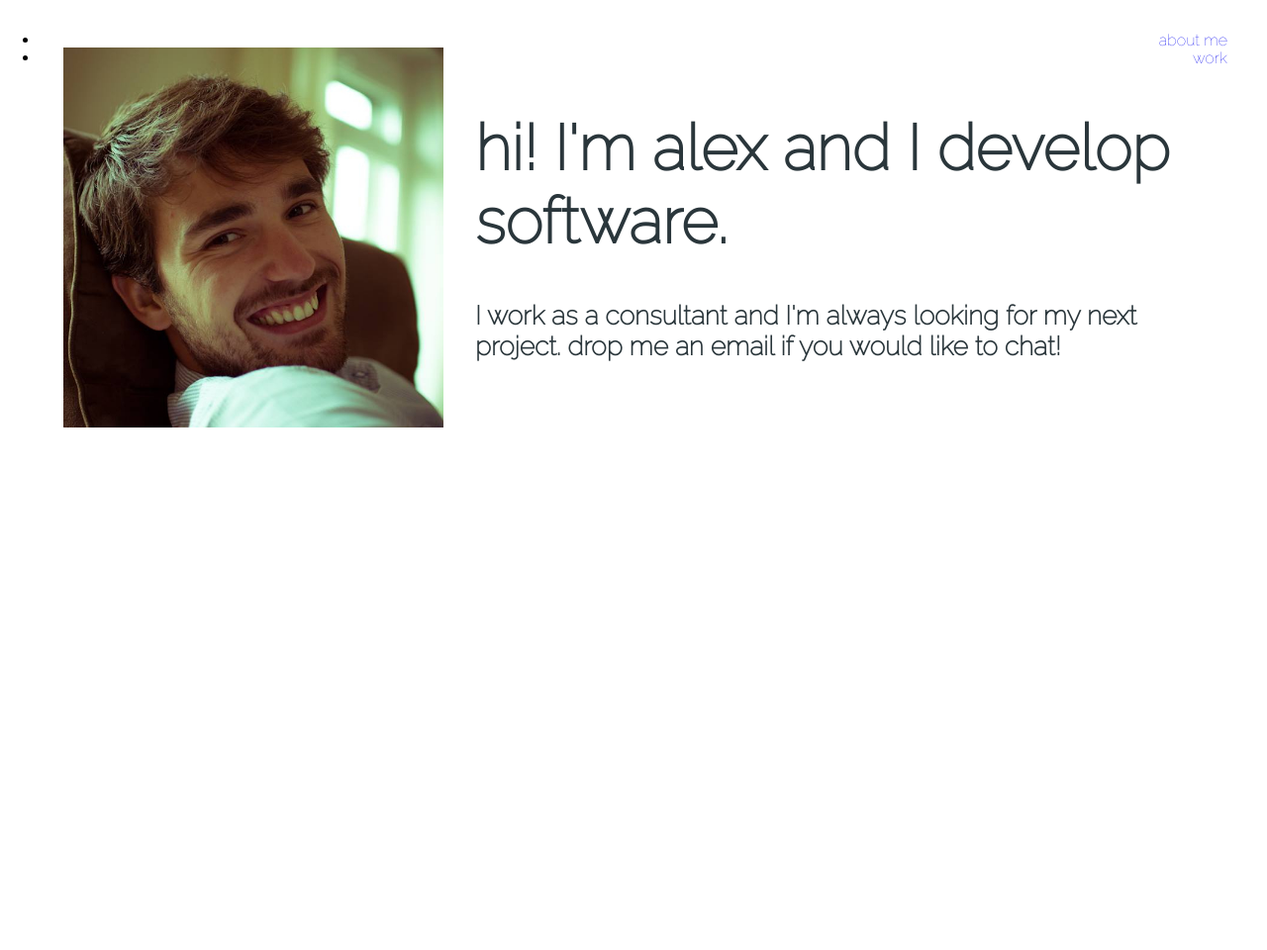
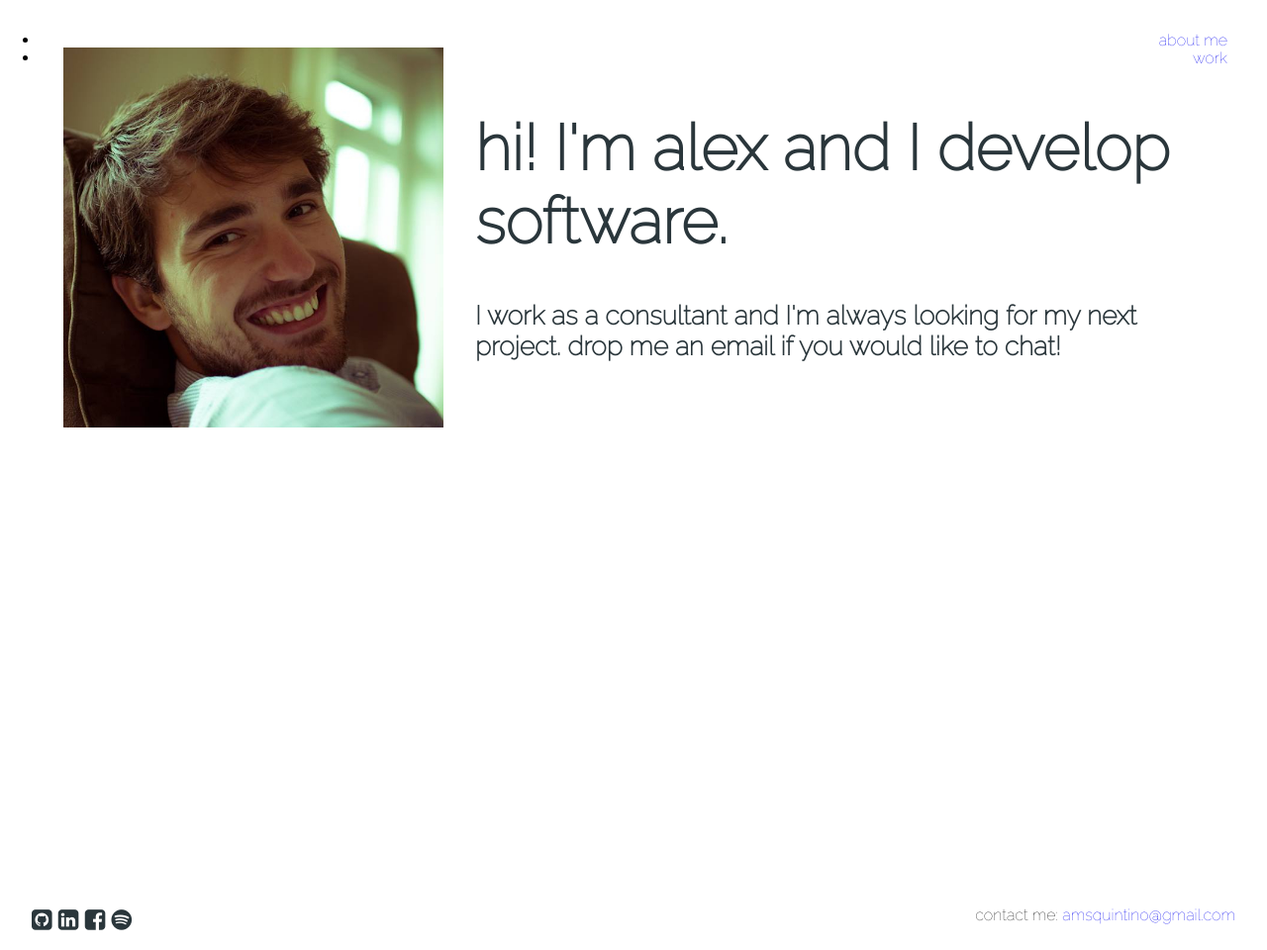
Before and after one commit to alexquintino/alexquintino.github.io, a Jekyll site: the page built from index.html, in a window 1280 px wide. Shown: the whole page at 99% size. Built offline with Jekyll 4.4.1, drawn with Linux system fonts in a browser that asks for light colours; nearby versions of some CDN libraries; before the commit the page ends 900 px from its top, so only the background shows below that.

Commit message:
Added footer with social links and email

```diff
--- /dev/null
+++ b/_data/links.yml
@@ -0,0 +1,4 @@
+github: "https://github.com/alexquintino"
+facebook: "https://www.facebook.com/alexandrequintino"
+linkedin: "https://www.linkedin.com/in/alexandrequintino"
+spotify: "https://play.spotify.com/user/118430647"
--- /dev/null
+++ b/_includes/footer.html
@@ -0,0 +1,15 @@
+<footer>
+  <div class="pure-g">
+    <div class="pure-u-1-2 social-links">
+      <ul>
+        <li><a href={{ site.data.links.github }}> <i class="fa fa-github-square"></i></a></li>
+        <li><a href={{ site.data.links.linkedin }}><i class="fa fa-linkedin-square"></i></a></li>
+        <li><a href={{ site.data.links.facebook }}><i class="fa fa-facebook-square"></i></a></li>
+        <li><a href={{ site.data.links.spotify }}><i class="fa fa-spotify"></i></a></li>
+      </ul>
+    </div>
+    <div class="pure-u-1-2 email">
+      contact me: <a href="mailto:amsquintino@gmail.com">amsquintino@gmail.com</a>
+    </div>
+  </div>
+</footer>
--- a/_layouts/default.html
+++ b/_layouts/default.html
@@ -5,6 +5,7 @@
     <meta name="viewport" content="width=device-width, initial-scale=1">
     <link rel="stylesheet" href="//cdnjs.cloudflare.com/ajax/libs/pure/0.5.0/pure-min.css">
     <link href='//fonts.googleapis.com/css?family=Raleway:100' rel='stylesheet' type='text/css'>
+    <link href='//cdnjs.cloudflare.com/ajax/libs/font-awesome/4.2.0/css/font-awesome.min.css' rel='stylesheet' type='text/css'>
     <link rel="stylesheet" href="/css/main.css">
     <title>Alexandre Quintino</title>
     {% include ga.html %}
@@ -12,5 +13,6 @@
   <body>
     {% include header.html %}
     {{ content }}
+    {% include footer.html %}
   </body>
 </html>
--- a/css/main.scss
+++ b/css/main.scss
@@ -3,6 +3,7 @@
 
 $content-margin: 0 4em;
 $content-padding: 3em 0;
+$header-footer-margin: 0 2em;
 $text-color: #2A363B;
 $duration-color: lightgray;
 
@@ -31,6 +32,33 @@ header {
     margin: 0;
     text-align: right;
     padding-right: 40px;
+  }
+}
+
+footer {
+  margin: $header-footer-margin;
+
+  .social-links, .email {
+    margin: 1em 0;
+  }
+
+  .social-links ul {
+    margin: 0;
+    padding: 0;
+    font-size: 1.5em;
+    list-style-type: none;
+
+    li {
+      display: inline;
+    }
+
+    a {
+      color: $text-color;
+    }
+  }
+
+  .email {
+    text-align: right;
   }
 }
 
```
